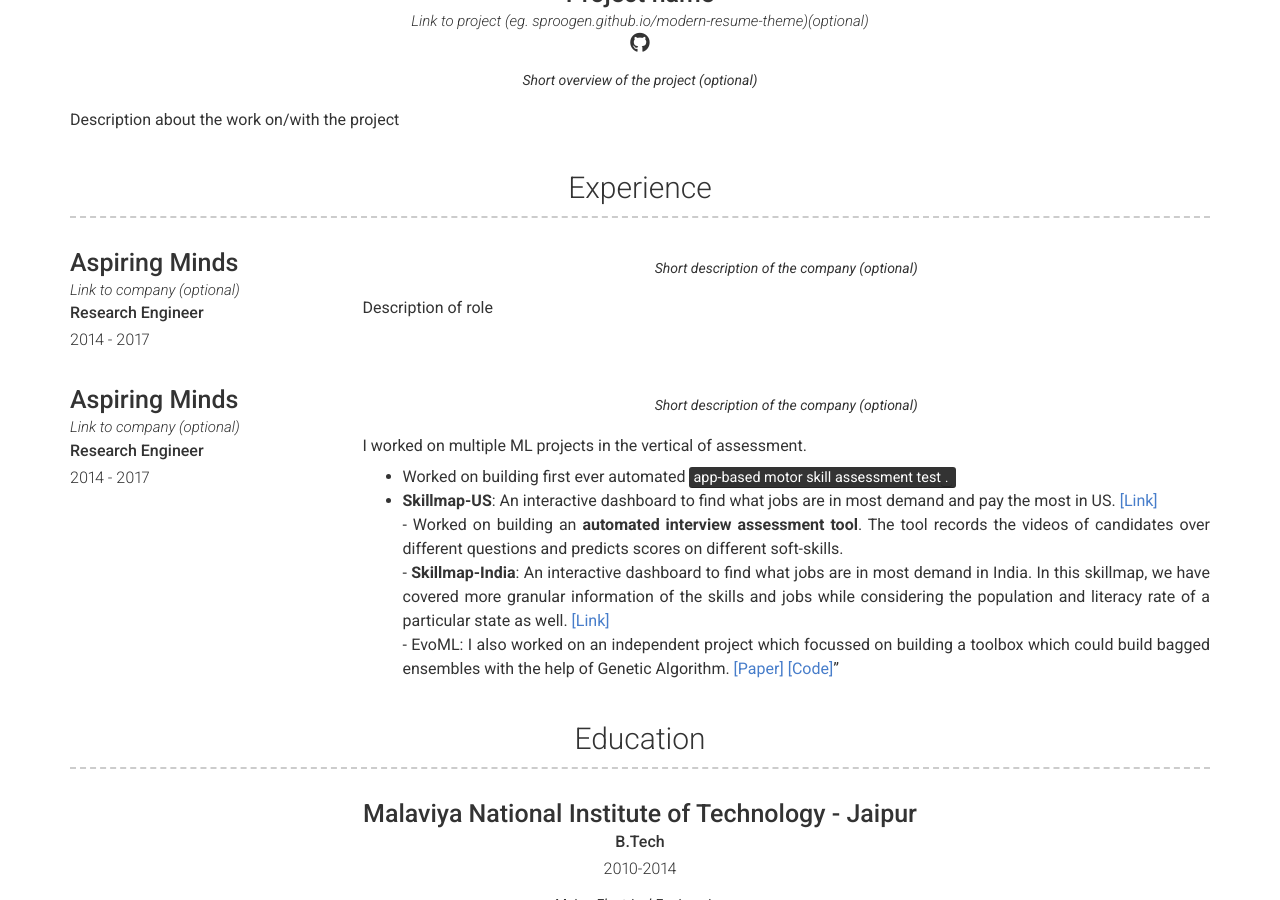
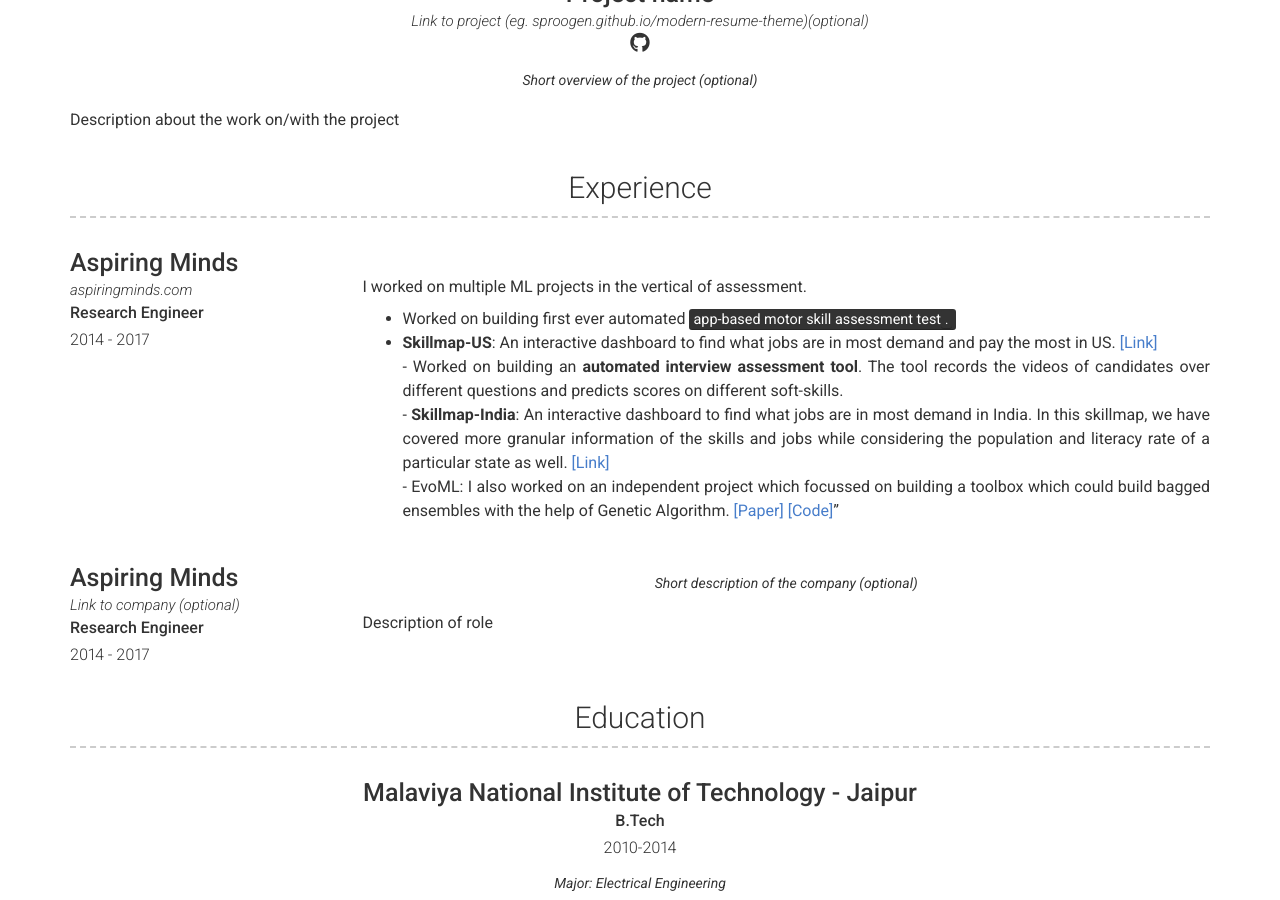
Before and after one commit to bsinghpratap/bsinghpratap.github.io, a Jekyll site: the page built from index.md, in a window 1280 px wide and 900 px high, scrolled down 729 px. Built offline with Jekyll 4.4.1, drawn with Linux system fonts in a browser that asks for light colours; nearby versions of some CDN libraries; some of the changed lines change nothing that is shown.

Commit message:
website updated

```diff
--- a/_data/experience.yml
+++ b/_data/experience.yml
@@ -1,4 +1,18 @@
 # Experience template
+- layout: left
+  company: Aspiring Minds
+  link: aspiringminds.com
+  job_title: Research Engineer
+  dates: 2014 - 2017
+  quote: >
+#   Short description of the company (optional)
+  description: | # this will include new lines to allow paragraphs
+    I worked on multiple ML projects in the vertical of assessment.
+    - Worked on building first ever automated <mark>app-based motor skill assessment test<mark>.
+    - <b>Skillmap-US</b>: An interactive dashboard to find what jobs are in most demand and pay the most in US. <a class='urllink' href='aspiringminds.com/skill_map_skill_view' rel='nofollow'>[Link]</a> <br>- Worked on building an <b>automated interview assessment tool</b>. The tool records the videos of candidates over different questions and predicts scores on different soft-skills. <br>- <b>Skillmap-India</b>: An interactive dashboard to find what jobs are in most demand in India. In this skillmap, we have covered more granular information of the skills and jobs while considering the population and literacy rate of a particular state as well. <a class='urllink' href='http://www.aspiringminds.com/india-skill-map' rel='nofollow'>[Link]</a><br>- EvoML: I also worked on an independent project which focussed on building a toolbox which could build bagged ensembles with the help of Genetic Algorithm. <a class='urllink' href='https://arxiv.org/abs/1610.00465' rel='nofollow'>[Paper]</a> <a class='urllink' href='https://github.com/EvoML' rel='nofollow'>[Code]</a>"
+
+
+
 - layout: left
   company: Aspiring Minds
   link: Link to company (optional)
@@ -8,15 +22,3 @@
    Short description of the company (optional)
   description: | # this will include new lines to allow paragraphs
     Description of role
-
-- layout: left
-  company: Aspiring Minds
-  link: Link to company (optional)
-  job_title: Research Engineer
-  dates: 2014 - 2017
-  quote: >
-   Short description of the company (optional)
-  description: | # this will include new lines to allow paragraphs
-    I worked on multiple ML projects in the vertical of assessment.
-    - Worked on building first ever automated <mark>app-based motor skill assessment test<mark>.
-    - <b>Skillmap-US</b>: An interactive dashboard to find what jobs are in most demand and pay the most in US. <a class='urllink' href='aspiringminds.com/skill_map_skill_view' rel='nofollow'>[Link]</a> <br>- Worked on building an <b>automated interview assessment tool</b>. The tool records the videos of candidates over different questions and predicts scores on different soft-skills. <br>- <b>Skillmap-India</b>: An interactive dashboard to find what jobs are in most demand in India. In this skillmap, we have covered more granular information of the skills and jobs while considering the population and literacy rate of a particular state as well. <a class='urllink' href='http://www.aspiringminds.com/india-skill-map' rel='nofollow'>[Link]</a><br>- EvoML: I also worked on an independent project which focussed on building a toolbox which could build bagged ensembles with the help of Genetic Algorithm. <a class='urllink' href='https://arxiv.org/abs/1610.00465' rel='nofollow'>[Paper]</a> <a class='urllink' href='https://github.com/EvoML' rel='nofollow'>[Code]</a>"
```
